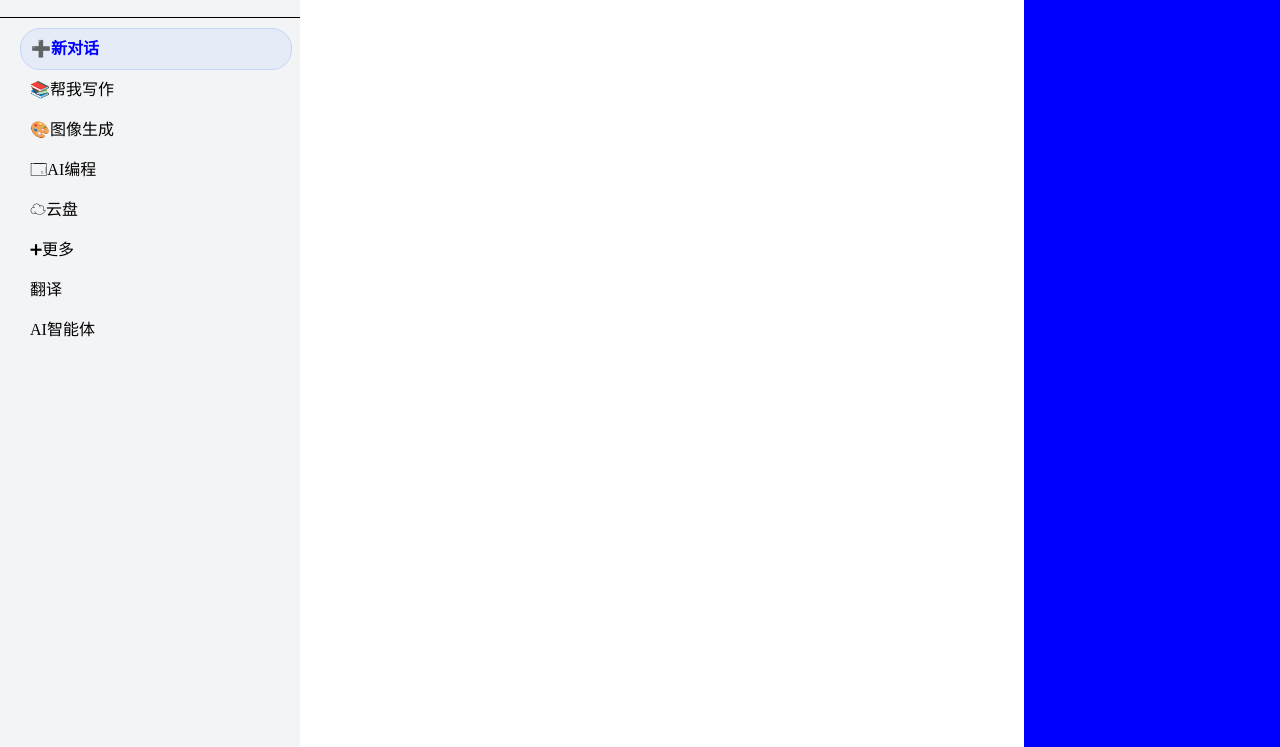
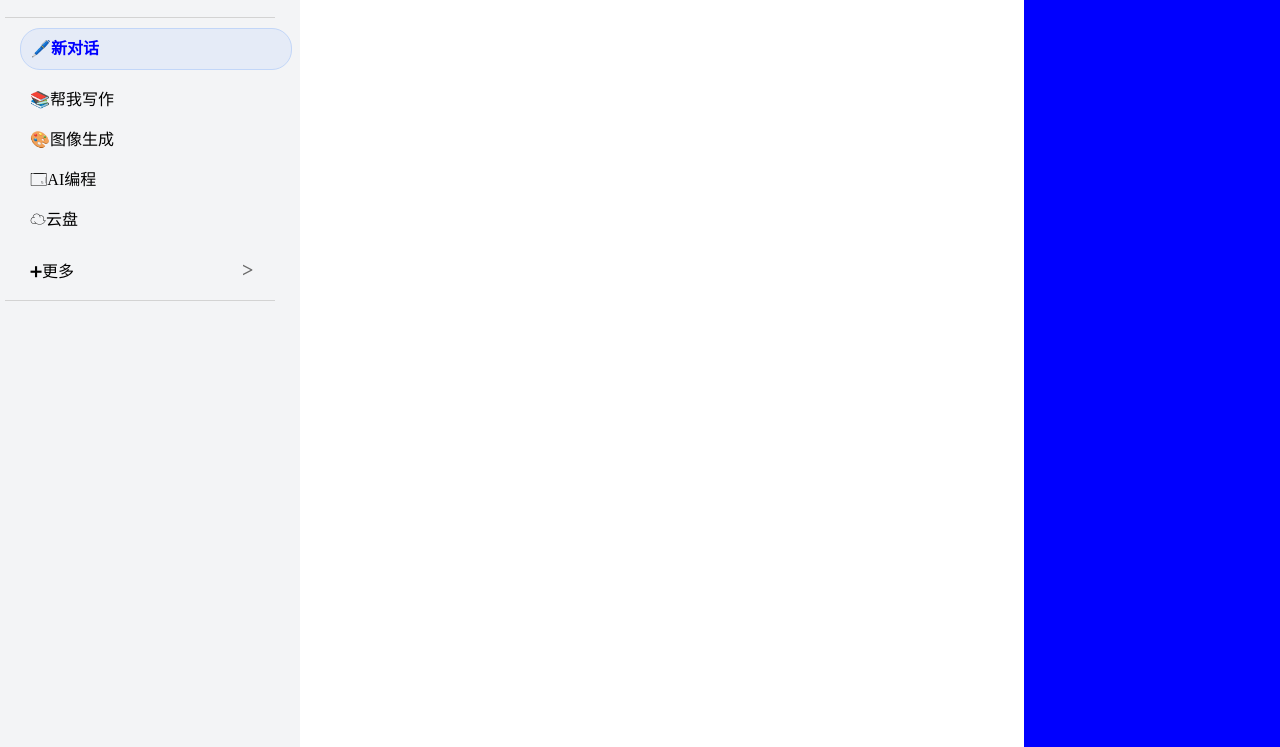
Before and after one commit to Parrotools/ParrotMiningDiary, a website: page index.html in a window 1280 px wide. Shown: the part 53-800 px from the top of the page. Drawn offline with Linux system fonts and the light colour scheme.

Commit message:
Drawer Animation Deployed

```diff
--- a/iloveu.css
+++ b/iloveu.css
@@ -31,9 +31,11 @@
     text-decoration: none;
 }
 .seg {
+    margin-left: 5px;
+
     height: 1px;
-    width: 100%;
-    background: black;
+    width: 90%;
+    background: lightgray;
 }
 .nav{
 
@@ -55,6 +57,19 @@
     transition: all .3s ease-out 0s;
 
 }
+.nav-title p{
+    display: inline-block;
+    width: 80%;
+}
+.nav-title span{
+    display: inline-block;
+
+    font-size: 20px;
+    font-weight: bolder;
+    color: dimgray;
+    transition: 0.5s;
+}
+
 .nav-title:hover{
      height: 40px;
      width: 100%;
@@ -66,6 +81,8 @@
      cursor:pointer ;
  }
 .new-dia{
+    margin-bottom: 10px;
+    transition: all .3s ease-out 0s;
     padding-left: 10px;
     border-width: 1px;
     border-style: solid;
@@ -90,12 +107,21 @@
     background: #DAE4F7;
 }
 .nav-content{
-    height: 100%;
-    width: 100%;
+    display: none;
+    /*height: 100%;*/
+    /*width: 100%;*/
+
+    transition: max-height 0.3s ease-out 0s;
+
+}
+.nav-content.show{
+    display: block;
+    max-height: 200px;
+}
 
 
-}
 .nav-content>a{
+
     padding-left: 10px;
     border-radius: 20px;
     display: block;
@@ -115,6 +141,10 @@
     line-height: 40px;
     background: #E9EAEC;
 }
+#moremenu{
+    margin-top: 10px;
+    margin-bottom: 10px;
+}
 
 /*右内容*/
 .right{
--- a/index.html
+++ b/index.html
@@ -34,16 +34,21 @@
         <div class="nav">
             <div class="nav-menu">
                 <div class="new-dia">
-                    ➕新对话
+                    🖊️新对话
                 </div>
+
                 <div class="nav-title">📚帮我写作</div>
                 <div class="nav-title">🎨图像生成</div>
                 <div class="nav-title">🗔AI编程</div>
                 <div class="nav-title">☁云盘</div>
 <!--                主标题-->
-                <div class="nav-title">➕︎更多</div>
-<!--                子标题-->
-                <div class="nav-content">
+                <div class="nav-title" id="moremenu">
+                    <p>➕︎更多</p>
+                    <span> > </span>
+                </div>
+<!--                 子标题-->
+                <div class="nav-content" id="morecontent">
+
                     <a href="#">翻译</a>
                     <a href="#">AI智能体</a>
                 </div>
@@ -51,7 +56,7 @@
             </div>
         </div>
 
-
+        <div class="seg"></div>
 
 
     </div>
```
Also changed, not shown: index.js (+9 -0 lines).
